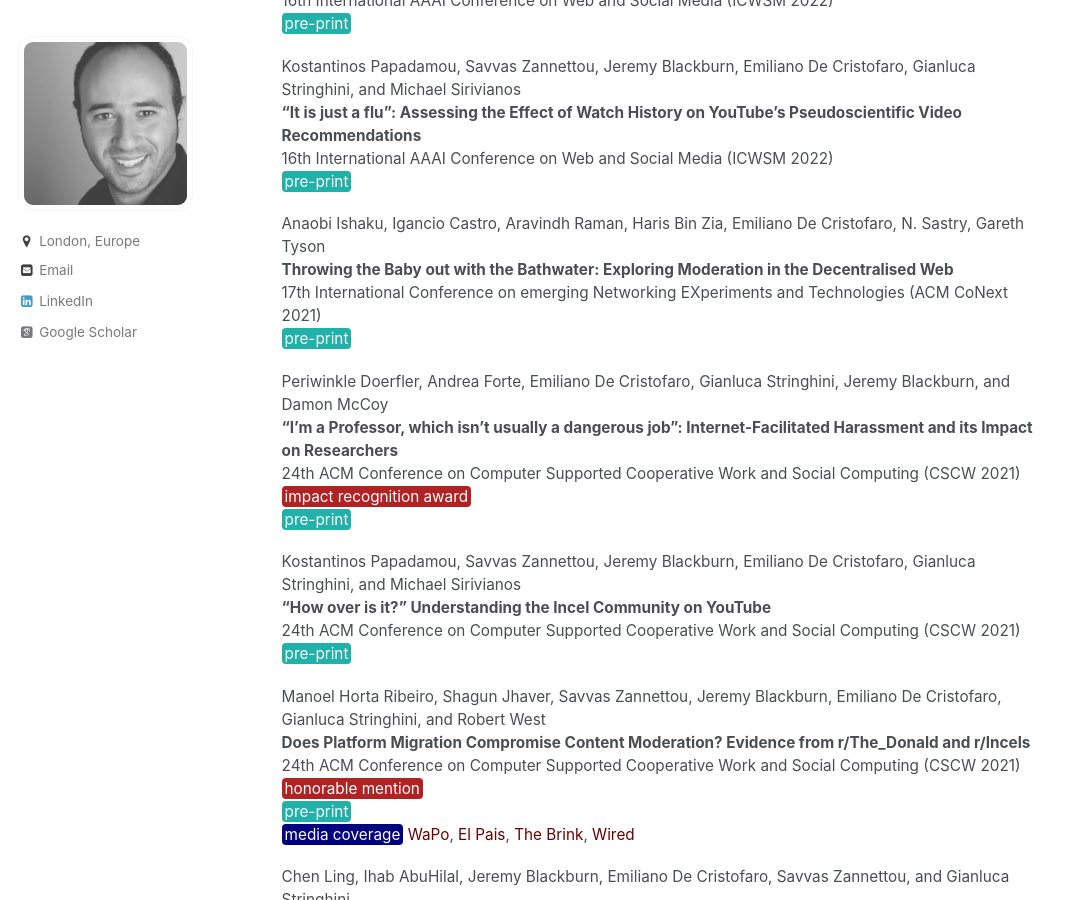
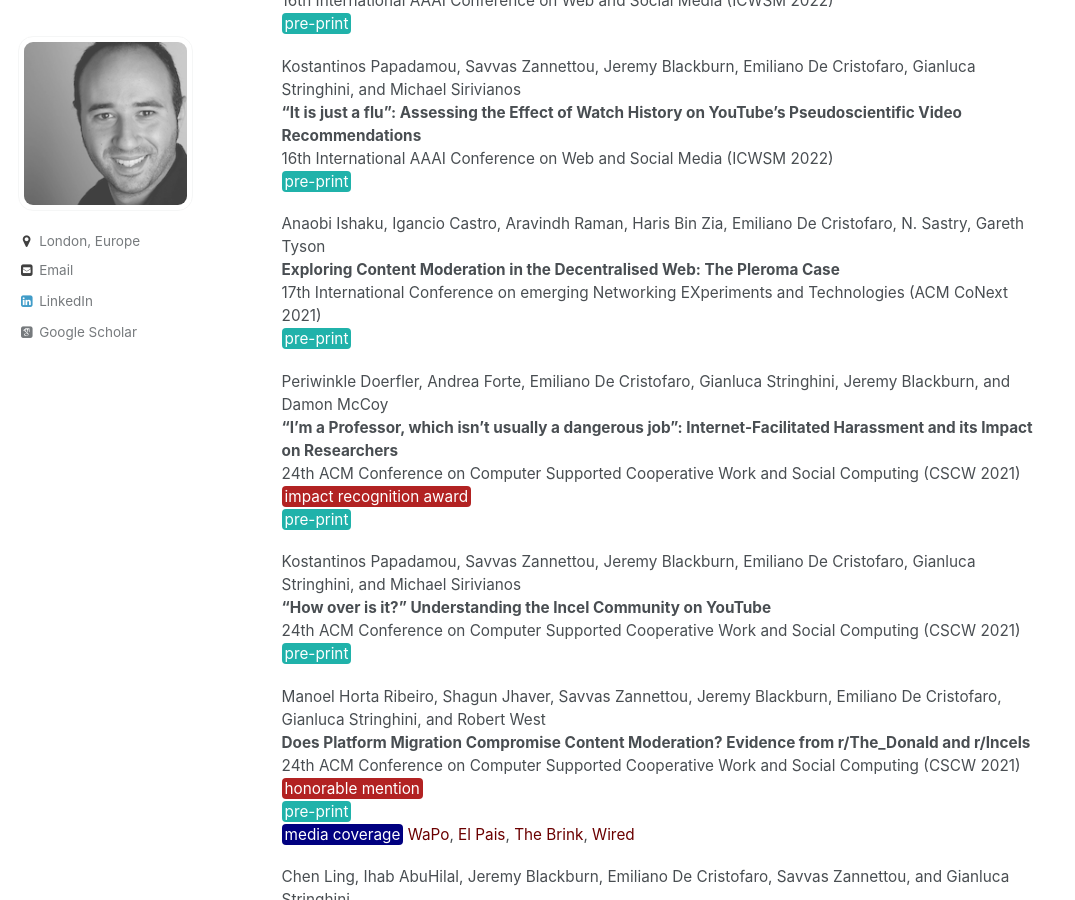
Before and after one commit to emidec/emidec.github.io, a Jekyll site: the page built from _pages/cybersafety.md, in a window 1280 px wide and 900 px high, scrolled down 446 px. Shown: the whole window, without its empty margins (0-1075 px from the left). Built offline with Jekyll 4.4.1, drawn with Linux system fonts in a browser that asks for light colours; some web fonts are replaced.

Commit message:
Update cybersafety.md

```diff
--- a/_pages/cybersafety.md
+++ b/_pages/cybersafety.md
@@ -24,9 +24,9 @@ Kostantinos Papadamou, Savvas Zannettou, Jeremy Blackburn, Emiliano De Cristofar
 
 
 Anaobi Ishaku, Igancio Castro, Aravindh Raman, Haris Bin Zia, Emiliano De Cristofaro, N. Sastry, Gareth Tyson
-**Throwing the Baby out with the Bathwater: Exploring Moderation in the Decentralised Web**
+**Exploring Content Moderation in the Decentralised Web: The Pleroma Case**
 17th International Conference on emerging Networking EXperiments and Technologies (ACM CoNext 2021)
-[pre-print](https://arxiv.org/abs/2010.11638){: .btn--danger}{:target="_blank"}
+[pre-print](https://arxiv.org/abs/2110.13500){: .btn--danger}{:target="_blank"}
 
 
 Periwinkle Doerfler, Andrea Forte, Emiliano De Cristofaro, Gianluca Stringhini, Jeremy Blackburn, and Damon McCoy
```
